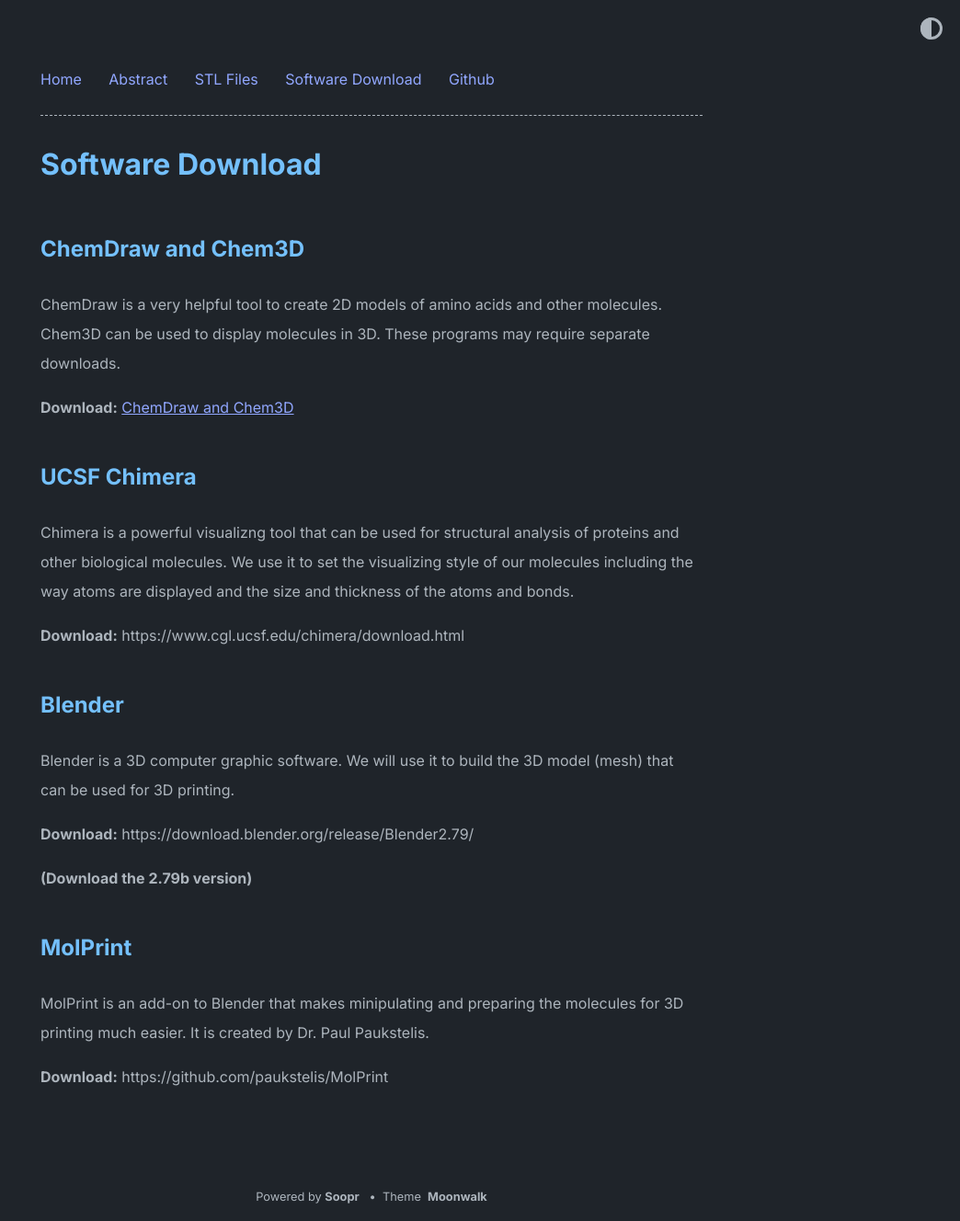
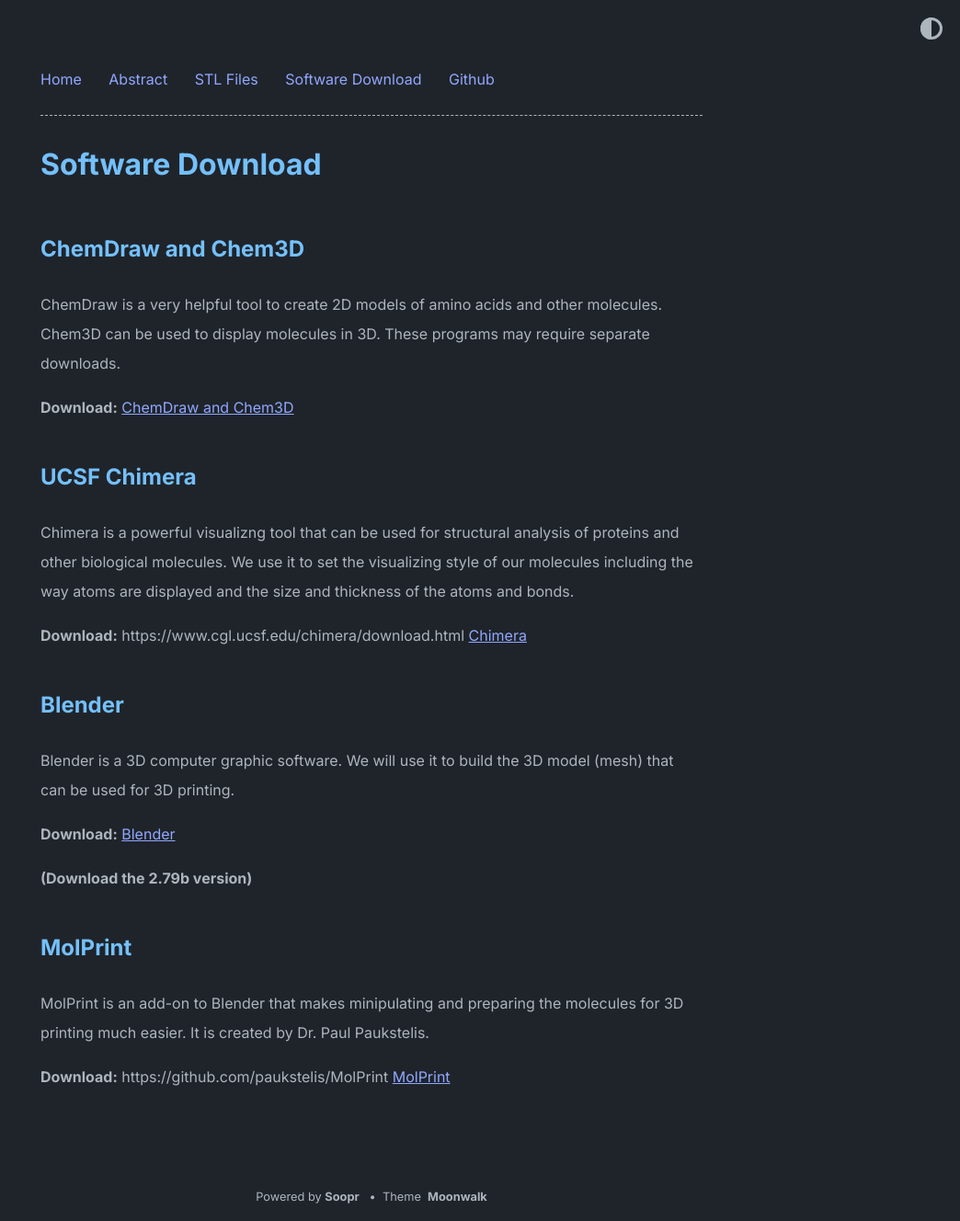
Before and after one commit to KatESaeed/3D-Protein-Folding-Tool-Website, a Jekyll site: the page built from software-download.md, in a window 1280 px wide. Shown: the whole page at 92% size, without its empty margins (236-1280 px from the left). Built offline with Jekyll 4.4.1, drawn with Linux system fonts in a browser that asks for light colours.

Commit message:
Update software-download.md

```diff
--- a/software-download.md
+++ b/software-download.md
@@ -7,17 +7,19 @@ layout: post
 ChemDraw is a very helpful tool to create 2D models of amino acids and other molecules. Chem3D can be used to display molecules in 3D. These programs may require separate downloads.
 
 **Download:**
-[ChemDraw and Chem3D]([https://link-url-here.org](https://connect.revvitysignals.com/sitesubscription/))
+[ChemDraw and Chem3D](https://connect.revvitysignals.com/sitesubscription/)
 
 ## UCSF Chimera
 Chimera is a powerful visualizng tool that can be used for structural analysis of proteins and other biological molecules. We use it to set the visualizing style of our molecules including the way atoms are displayed and the size and thickness of the atoms and bonds.
 
 **Download:** https://www.cgl.ucsf.edu/chimera/download.html
+[Chimera](https://www.cgl.ucsf.edu/chimera/download.html)
 
 ## Blender
 Blender is a 3D computer graphic software. We will use it to build the 3D model (mesh) that can be used for 3D printing.
 
-**Download:** https://download.blender.org/release/Blender2.79/
+**Download:**
+[Blender](https://download.blender.org/release/Blender2.79/)
 
 **(Download the 2.79b version)**
 
@@ -25,3 +27,4 @@ Blender is a 3D computer graphic software. We will use it to build the 3D model
 MolPrint is an add-on to Blender that makes minipulating and preparing the molecules for 3D printing much easier. It is created by Dr. Paul Paukstelis.
 
 **Download:** https://github.com/paukstelis/MolPrint
+[MolPrint](https://github.com/paukstelis/MolPrint)
```
